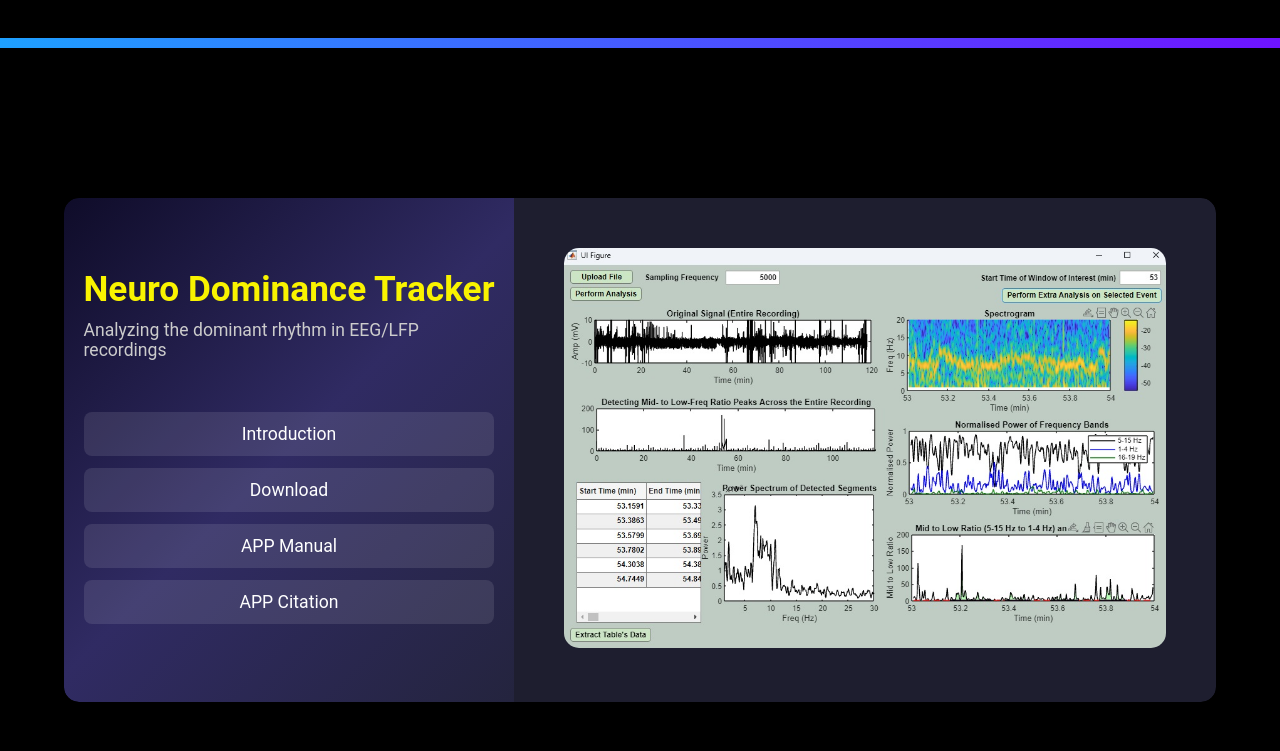
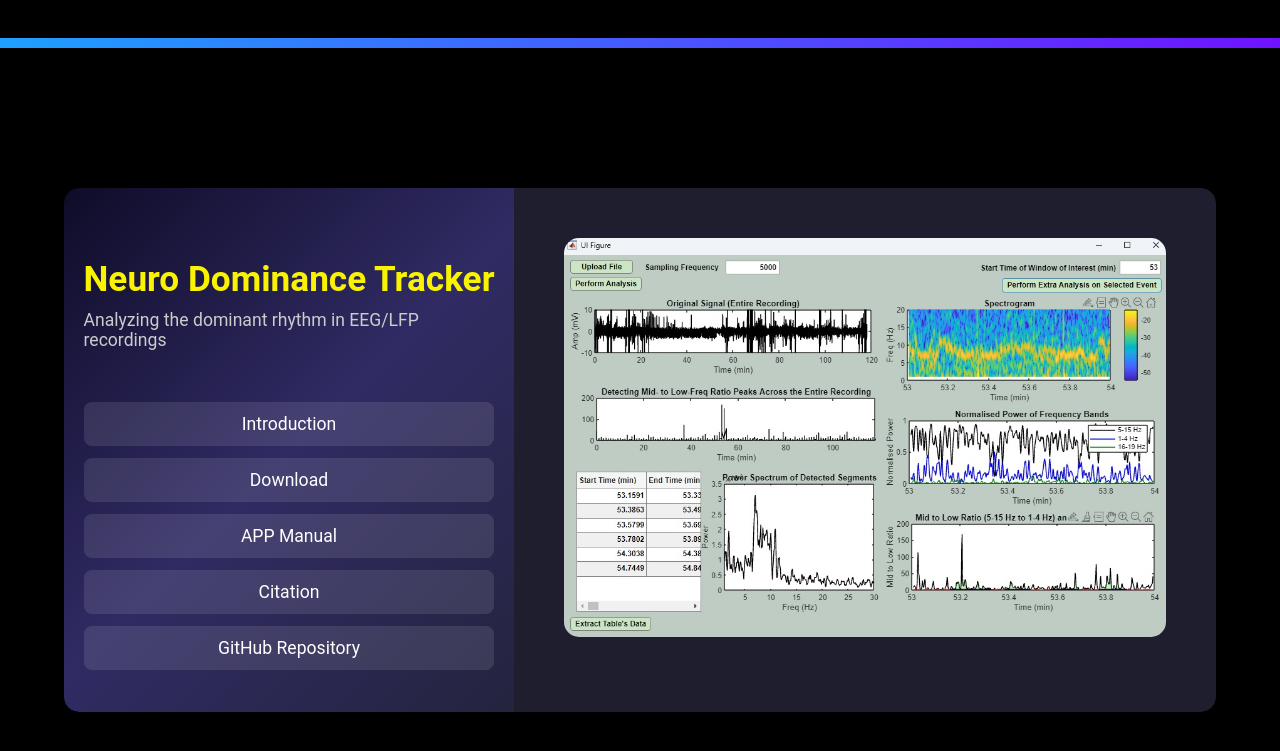
Before and after one commit to nbahador/NeuroDominanceTracker-Tool, a Jekyll site: the page built from index.md, in a window 1280 px wide. Shown: the top 751 px of the page. Built offline with Jekyll 4.4.1, drawn with Linux system fonts in a browser that asks for light colours.

Commit message:
Update default.html

```diff
--- a/_layouts/default.html
+++ b/_layouts/default.html
@@ -208,7 +208,8 @@
         <a href="https://nbahador.github.io/NeuroDominanceTracker-Tool/introduction.html">Introduction</a>
         <a href="https://nbahador.github.io/NeuroDominanceTracker-Tool/download.html">Download</a>
         <a href="https://nbahador.github.io/NeuroDominanceTracker-Tool/manual.html">APP Manual</a>
-        <a href="https://nbahador.github.io/NeuroDominanceTracker-Tool/citation.html">APP Citation</a>
+        <a href="https://nbahador.github.io/NeuroDominanceTracker-Tool/citation.html">Citation</a>
+        <a href="https://github.com/nbahador/NeuroDominanceTrackerApp.git">GitHub Repository</a>
       </nav>
     </div>
     <div class="content">
```
